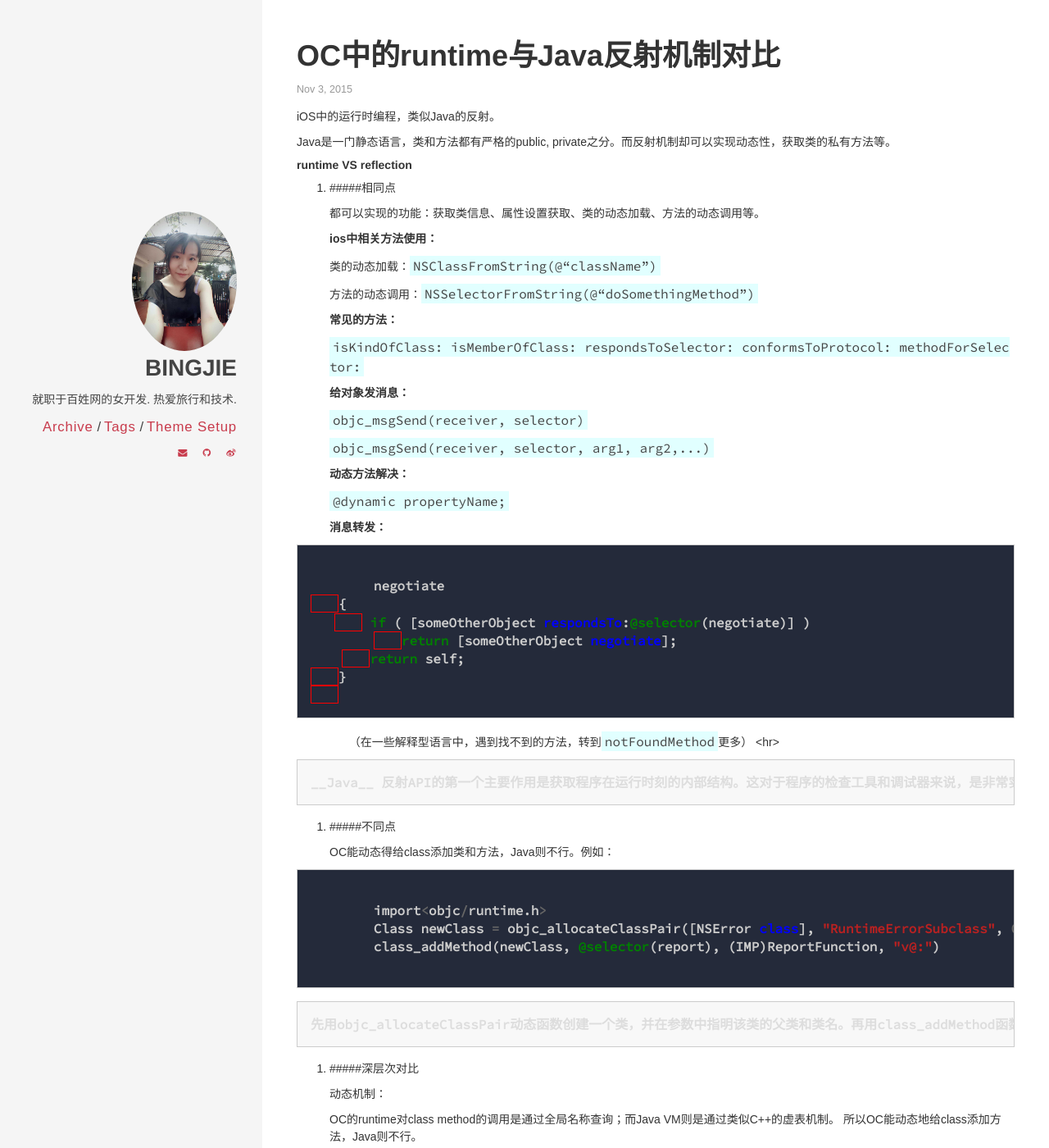
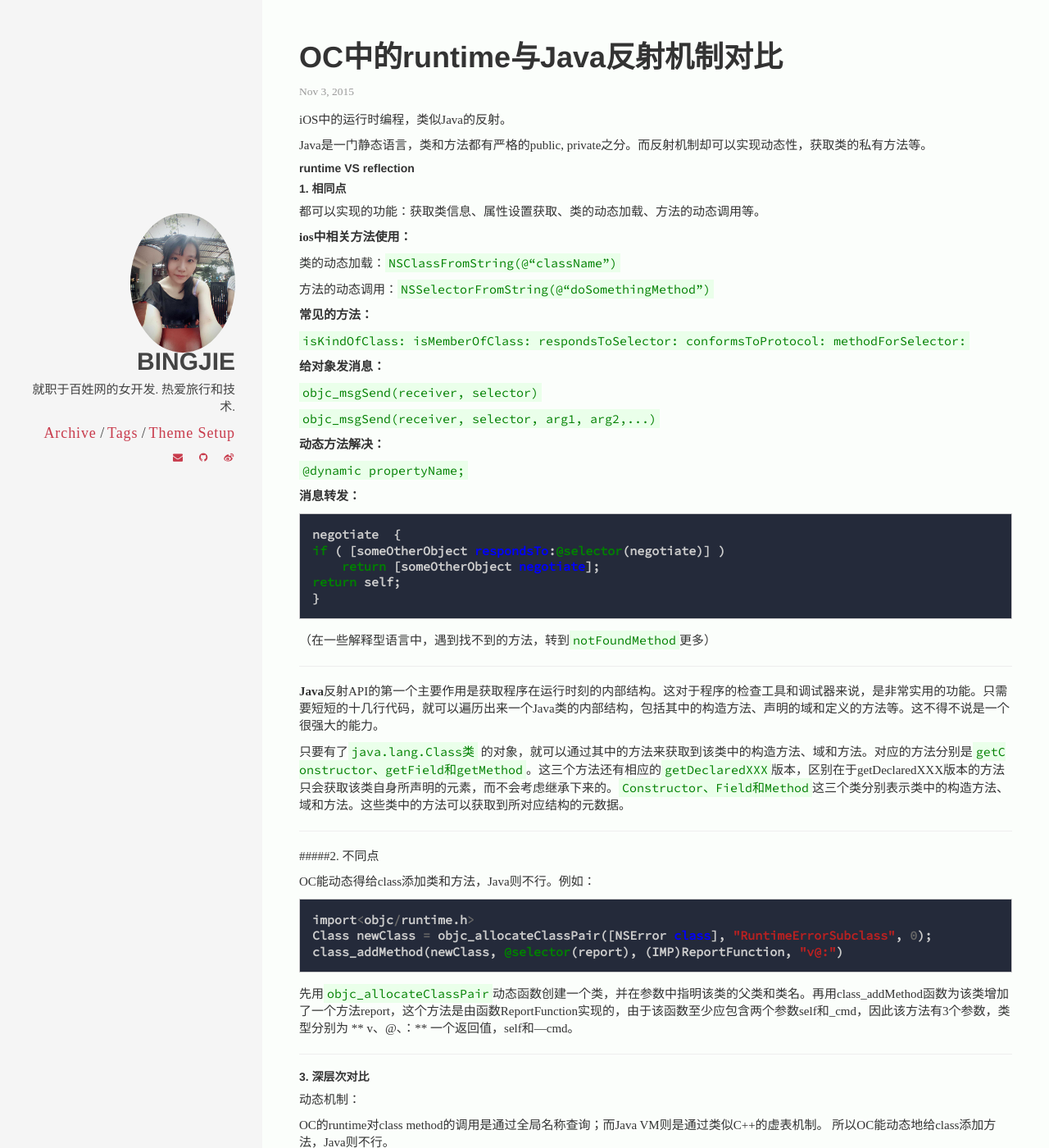
Before and after one commit to chaojimiaomiao/chaojimiaomiao.github.io, a Jekyll site: the page built from _posts/2015-11-03-OC中的runtime与Java反射机制对比.md, in a window 1280 px wide and 1400 px high. Shown: the whole window at 82% size. Built offline with Jekyll 4.4.1, drawn with Linux system fonts in a browser that asks for light colours; comment, search, counter and statistics services are not loaded.

Commit message:
改一些样式及文本

```diff
--- a/_posts/2015-11-03-OC中的runtime与Java反射机制对比.md
+++ b/_posts/2015-11-03-OC中的runtime与Java反射机制对比.md
@@ -12,66 +12,64 @@ Java是一门静态语言，类和方法都有严格的public, private之分。
 
 ##### runtime VS reflection
 
-1. #####相同点
+##### 1. 相同点
 
-	都可以实现的功能：获取类信息、属性设置获取、类的动态加载、方法的动态调用等。
+都可以实现的功能：获取类信息、属性设置获取、类的动态加载、方法的动态调用等。
 
-	**ios中相关方法使用：**
+**ios中相关方法使用：**
 
-	类的动态加载：`NSClassFromString(@“className”)`
+类的动态加载：`NSClassFromString(@“className”)`
 
-	方法的动态调用：`NSSelectorFromString(@“doSomethingMethod”)`
+方法的动态调用：`NSSelectorFromString(@“doSomethingMethod”)`
 
-	<!--more-->
+<!--more-->
 
-	**常见的方法：**
+**常见的方法：**
 
-	`isKindOfClass:  isMemberOfClass:  respondsToSelector: conformsToProtocol:  methodForSelector: `
+`isKindOfClass:  isMemberOfClass:  respondsToSelector: conformsToProtocol:  methodForSelector: `
 
-	**给对象发消息：**
+**给对象发消息：**
 
-	`objc_msgSend(receiver, selector)`
+`objc_msgSend(receiver, selector)`
 
-	`objc_msgSend(receiver, selector, arg1, arg2,...)`
+`objc_msgSend(receiver, selector, arg1, arg2,...)`
 
-	**动态方法解决：**
+**动态方法解决：**
 
-	`@dynamic propertyName;`
+`@dynamic propertyName;`
 
-	**消息转发：**
-	{% highlight Objective-C %}
-	negotiate
-　　{
-   　　 if ( [someOtherObject respondsTo:@selector(negotiate)] )
-        　　return [someOtherObject negotiate];
-    　　return self;
-　　}
-　　{% endhighlight %}
-
+**消息转发：**
+	{% highlight Objective-C %}negotiate  {
+if ( [someOtherObject respondsTo:@selector(negotiate)] )
+    return [someOtherObject negotiate];
+return self;
+}{% endhighlight %}
 
 （在一些解释型语言中，遇到找不到的方法，转到`notFoundMethod`更多）
-	<hr>
+<hr>
 
-	__Java__ 反射API的第一个主要作用是获取程序在运行时刻的内部结构。这对于程序的检查工具和调试器来说，是非常实用的功能。只需要短短的十几行代码，就可以遍历出来一个Java类的内部结构，包括其中的构造方法、声明的域和定义的方法等。这不得不说是一个很强大的能力。只要有了`java.lang.Class类` 的对象，就可以通过其中的方法来获取到该类中的构造方法、域和方法。对应的方法分别是`getConstructor、getField和getMethod`。这三个方法还有相应的`getDeclaredXXX`版本，区别在于getDeclaredXXX版本的方法只会获取该类自身所声明的元素，而不会考虑继承下来的。`Constructor、Field和Method`这三个类分别表示类中的构造方法、域和方法。这些类中的方法可以获取到所对应结构的元数据。
+**Java**反射API的第一个主要作用是获取程序在运行时刻的内部结构。这对于程序的检查工具和调试器来说，是非常实用的功能。只需要短短的十几行代码，就可以遍历出来一个Java类的内部结构，包括其中的构造方法、声明的域和定义的方法等。这不得不说是一个很强大的能力。
 
+只要有了`java.lang.Class类` 的对象，就可以通过其中的方法来获取到该类中的构造方法、域和方法。对应的方法分别是`getConstructor、getField和getMethod`。这三个方法还有相应的`getDeclaredXXX`版本，区别在于getDeclaredXXX版本的方法只会获取该类自身所声明的元素，而不会考虑继承下来的。`Constructor、Field和Method`这三个类分别表示类中的构造方法、域和方法。这些类中的方法可以获取到所对应结构的元数据。
+<hr>
 
-2. #####不同点
+#####2. 不同点
 
-	OC能动态得给class添加类和方法，Java则不行。例如：
-	{% highlight Objective-C %}
-	import<objc/runtime.h>
-	Class newClass = objc_allocateClassPair([NSError class], "RuntimeErrorSubclass", 0);
-	class_addMethod(newClass, @selector(report), (IMP)ReportFunction, "v@:")
-	{% endhighlight %}
+OC能动态得给class添加类和方法，Java则不行。例如：
+{% highlight Objective-C %}
+import<objc/runtime.h>
+Class newClass = objc_allocateClassPair([NSError class], "RuntimeErrorSubclass", 0);
+class_addMethod(newClass, @selector(report), (IMP)ReportFunction, "v@:"){% endhighlight %}
 
-	先用objc_allocateClassPair动态函数创建一个类，并在参数中指明该类的父类和类名。再用class_addMethod函数为该类增加了一个方法report，这个方法是由函数ReportFunction实现的，由于该函数至少应包含两个参数self和_cmd，因此该方法有3个参数，类型分别为 ** v、@、：** 一个返回值，self和—cmd。
+先用`objc_allocateClassPair`动态函数创建一个类，并在参数中指明该类的父类和类名。再用class_addMethod函数为该类增加了一个方法report，这个方法是由函数ReportFunction实现的，由于该函数至少应包含两个参数self和_cmd，因此该方法有3个参数，类型分别为 ** v、@、：** 一个返回值，self和—cmd。
+<hr>
 
-3. #####深层次对比
+#####3. 深层次对比
 
-	动态机制：
+动态机制：
 
-	OC的runtime对class method的调用是通过全局名称查询；而Java VM则是通过类似C++的虚表机制。 所以OC能动态地给class添加方法，Java则不行。
+OC的runtime对class method的调用是通过全局名称查询；而Java VM则是通过类似C++的虚表机制。 所以OC能动态地给class添加方法，Java则不行。
 
-	<font color="blue"> <strong>这种差别也正好说明了OC是一种动态语言，而Java却是静态语言。Java的reflection只是一种语法特性，而OC的runtime却是一种运行时环境。</strong> </font>
+<font color="blue"> <strong>这种差别也正好说明了OC是一种动态语言，而Java却是静态语言。Java的reflection只是一种语法特性，而OC的runtime却是一种运行时环境。</strong> </font>
 
-<br/><br/>
+<br/>
--- a/_sass/_base.scss
+++ b/_sass/_base.scss
@@ -1,12 +1,16 @@
 body,
 
 p {
-  font-family: $base-font-family;
+  font-family: 黑体;
   line-height: $base-line-height;
   -webkit-font-smoothing: antialiased;
   text-rendering: optimizeLegibility;
 }
 
+body {
+	background-color: #fbfefb;
+	font-size: 15px;
+}
 
 .notice {
   border: 1px solid lighten($text-color, 45%);
--- a/_sass/_syntax-highlighting.scss
+++ b/_sass/_syntax-highlighting.scss
@@ -4,12 +4,13 @@
 
 pre, code {
   font-family: $monospace-font-family;
-  color: $text-color;
+  //color: $text-color;
   background-color: #242a3a;
-  font-size: ($base-font-size - 2);
+  font-size: ($base-font-size - 3);
 }
 code {
-  background: #E1FFFF;
+  color: green;
+  background: #EAFFEA;
   word-break: break-all;
   white-space: normal;
   border-radius: 0;
--- a/_sass/_variables.scss
+++ b/_sass/_variables.scss
@@ -6,7 +6,7 @@ $heading-font-family: 'Helvetica Neue', Helvetica, $base-font-family;
 $monospace-font-family: 'Source Code Pro', Menlo, monospace;
 $base-font-size:   18px;
 $small-font-size:  $base-font-size * 0.875;
-$base-line-height: 1.5;
+$base-line-height: 140%;
 
 $spacing-unit:     30px;
 
--- a/_sass/pages/_layout.scss
+++ b/_sass/pages/_layout.scss
@@ -127,6 +127,7 @@ section.post {
 a.post-title {
   color: $text-color;
   margin-bottom: 0.2em;
+  text-shadow: 1px 1px 1px #999;
 }
 
 a.post-author {
```
